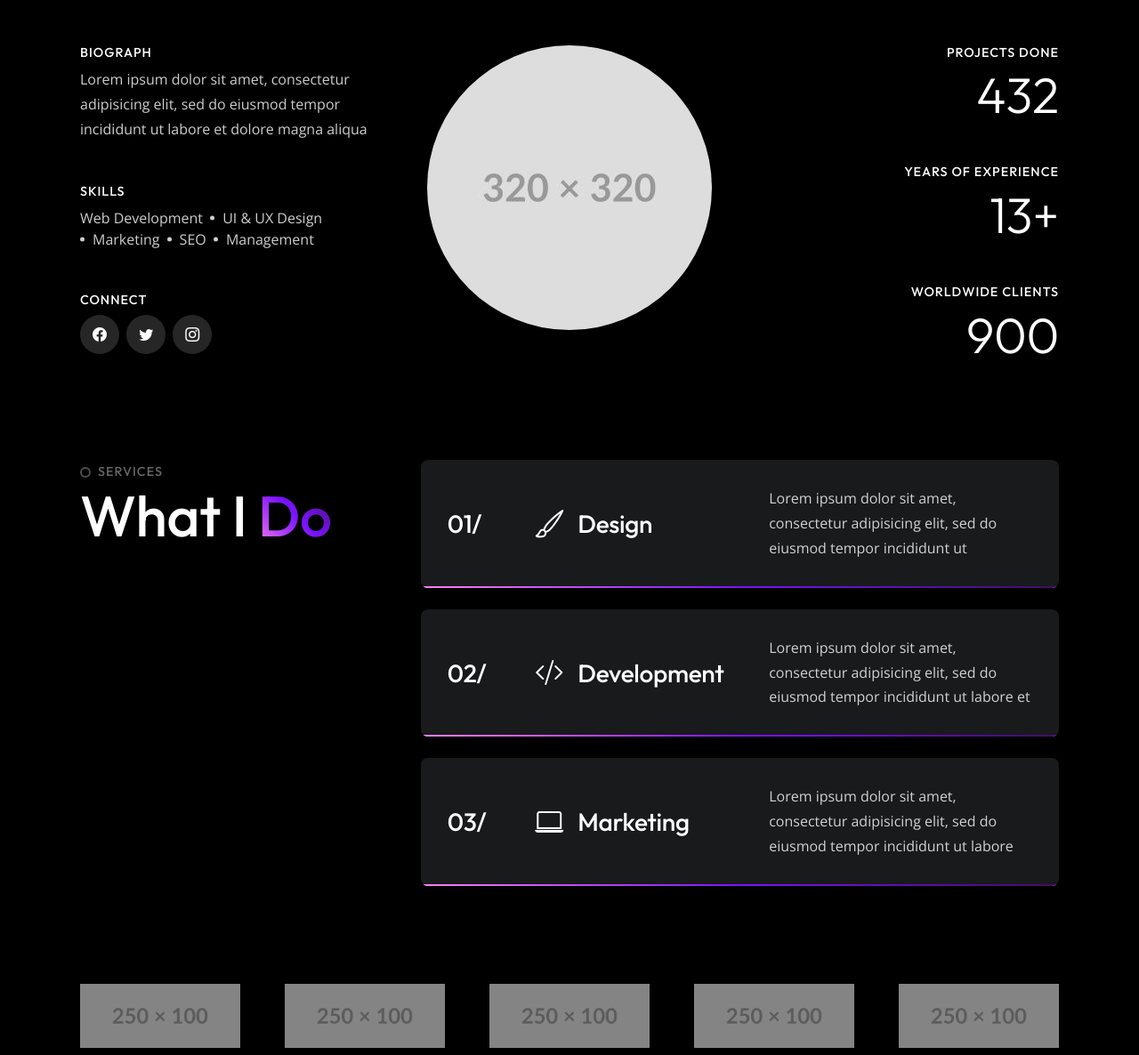
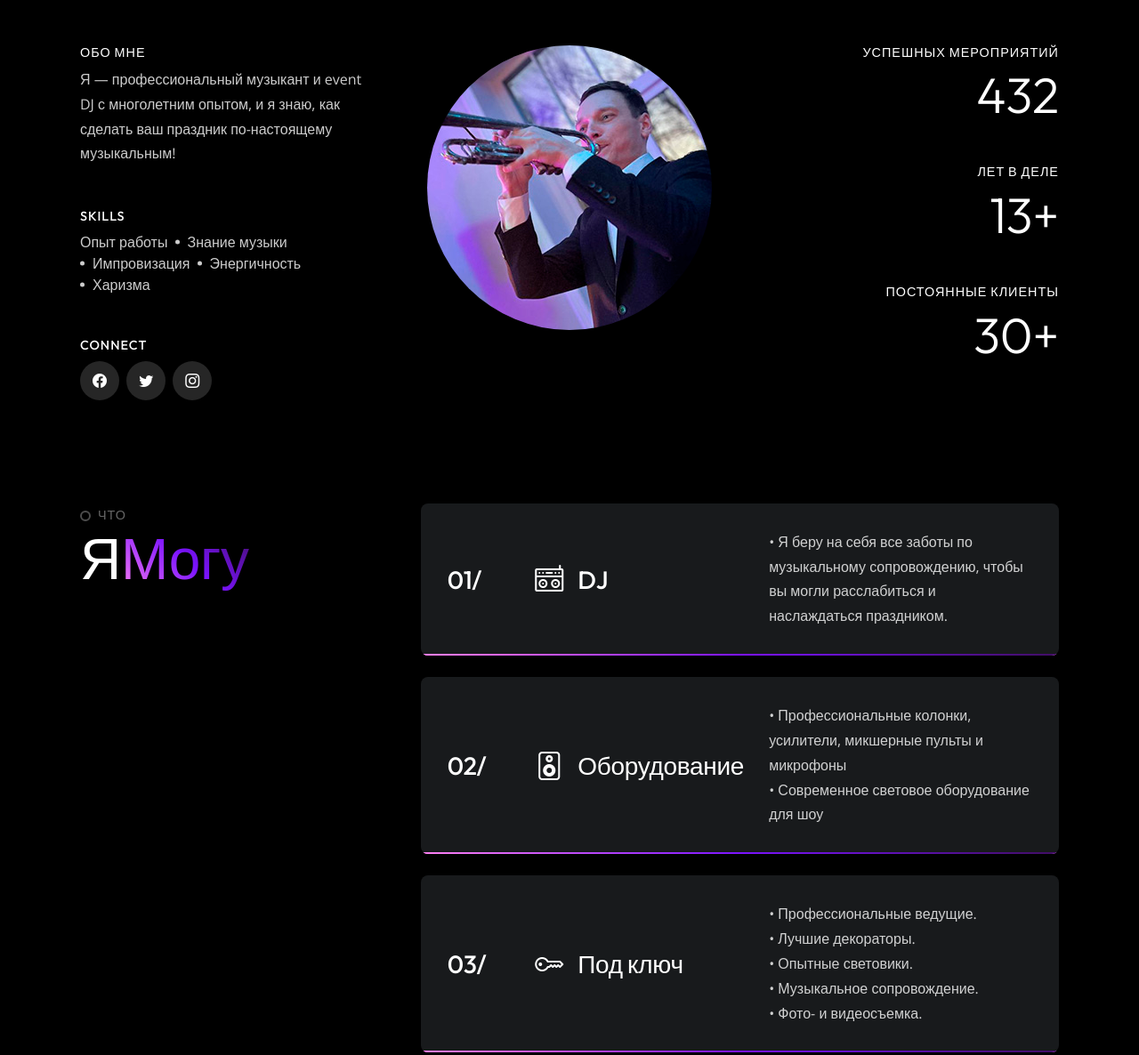
Before and after one commit to SedoyLuka/PashaQP, a website: page index.html in a window 1280 px wide. Shown: the part 363-1549 px from the top of the page at 89% size. Drawn offline with nearby package versions, Linux system fonts and the light colour scheme; some packages are replaced by stand-ins of ours.

Commit message:
2 комит

```diff
--- a/index.html
+++ b/index.html
@@ -5,9 +5,9 @@
 		<meta name="viewport" content="width=device-width, initial-scale=1, shrink-to-fit=no">
 		<meta name="description" content="">
         <meta name="keywords" content="">
-		<title>Mone - Personal Portfolio Template</title>
+		<title>DJ Pasha QP</title>
 		<!-- Favicon -->
-        <link href="assets/images/favicon.png" rel="shortcut icon">
+        <link href="assets/images/favicon.jpg" rel="shortcut icon">
 		<!-- CSS -->
 		<link href="assets/plugins/bootstrap/bootstrap.min.css" rel="stylesheet">
 		<link href="assets/plugins/magnific-popup/magnific-popup.min.css" rel="stylesheet">
@@ -29,16 +29,16 @@
 				<div class="header-wrapper">
 					<!-- Header Logo -->
 					<div class="header-logo">
-						<h2>Mone</h2>
+						<h2>PashaQP</h2>
 					</div>
 					<!-- Header Nav -->
 					<div class="header-nav">
 						<a class="button button-sm button-dot me-2 me-lg-3" href="#contact">
-							<span data-text="Let's Talk">Let's Talk</span>
+							<span data-text="Спросить">Let's Talk</span>
 						</a>
 						<!-- Nav Menu Toggle -->
 						<button id="nav-toggle" class="button button-sm button-dot button-white">
-							<span data-text="Menu">Menu</span>
+							<span data-text="Меню">Menu</span>
 						</button>
 						<!-- Nav Menu Box -->
 						<div class="nav-box">
@@ -47,7 +47,7 @@
 									<a class="nav-link" href="#about"><i class="bi bi-arrow-right"></i>About</a>
 								</li>
 								<li class="nav-item">
-									<a class="nav-link" href="#services"><i class="bi bi-arrow-right"></i>Services</a>
+									<a class="nav-link" href="#services"><i class="bi bi-arrow-right"></i>What I Do</a>
 								</li>
 								<li class="nav-item">
 									<a class="nav-link" href="#portfolio"><i class="bi bi-arrow-right"></i>Portfolio</a>
@@ -79,7 +79,7 @@
 				<div class="container text-center">
 					<div class="row">
 						<div class="col-12">
-							<h1 class="hero-heading display-1 fw-bold mb-0 stroke-text">DJ Pasha Lookin</h1>
+							<h1 class="hero-heading display-1 fw-bold mb-0 stroke-text">DJ Pasha QP</h1>
 						</div>
 					</div><!-- end row -->
 				</div><!-- end container -->
@@ -92,25 +92,24 @@
 					<div class="col-12 col-lg-4 order-lg-2 text-center">
 						<!-- Hero Avatar -->
 						<div class="hero-avatar">
-							<img src="assets/images/hero-avatar.jpg" alt="">
+							<img src="assets/images/heroavatar.jpg" alt="">
 						</div>
 						<!-- end Hero Avatar -->
 					</div>
 					<div class="col-12 col-lg-4 order-lg-1">
 						<div class="row g-4 g-lg-5">
 							<div class="col-12 col-md-4 col-lg-12">
-								<h6 class="sm-heading">Biograph</h6>
-								<p>Lorem ipsum dolor sit amet, consectetur adipisicing elit, sed do eiusmod
-								tempor incididunt ut labore et dolore magna aliqua</p>
+								<h6 class="sm-heading">Обо мне</h6>
+								<p>Я — профессиональный музыкант и event DJ с многолетним опытом, и я знаю, как сделать ваш праздник по-настоящему музыкальным!</p>
 							</div>
 							<div class="col-6 col-md-4 col-lg-12">
 								<h6 class="sm-heading">Skills</h6>
 								<ul class="list-inline-dot">
-									<li>Web Development</li>
-									<li>UI & UX Design</li>
-									<li>Marketing</li>
-									<li>SEO</li>
-									<li>Management</li>
+									<li>Опыт работы</li>
+									<li>Знание музыки</li>
+									<li>Импровизация</li>
+									<li>Энергичность</li>
+									<li>Харизма</li>
 								</ul>
 							</div>
 							<div class="col-6 col-md-4 col-lg-12">
@@ -141,16 +140,16 @@
 					<div class="col-12 col-md-12 col-lg-4 order-lg-3 text-lg-end">
 						<div class="row g-4 g-lg-5">
 							<div class="col-4 col-lg-12">
-								<h6 class="sm-heading">Projects Done</h6>
+								<h6 class="sm-heading">Успешных мероприятий</h6>
 								<h1 class="fw-light display-4 mb-0 line-height-110">432</h1>
 							</div>
 							<div class="col-4 col-lg-12">
-								<h6 class="sm-heading">Years of Experience</h6>
+								<h6 class="sm-heading">Лет в деле</h6>
 								<h1 class="fw-light display-4 mb-0 line-height-110">13+</h1>
 							</div>
 							<div class="col-4 col-lg-12">
-								<h6 class="sm-heading">Worldwide Clients</h6>
-								<h1 class="fw-light display-4 mb-0 line-height-110">900</h1>
+								<h6 class="sm-heading">Постоянные клиенты</h6>
+								<h1 class="fw-light display-4 mb-0 line-height-110">30+</h1>
 							</div>
 						</div><!-- end row(inner) -->
 					</div>
@@ -163,8 +162,8 @@
 				<div class="container">
 					<div class="row g-4 g-xl-5">
 						<div class="col-12 col-xl-4">
-							<span class="title-heading text-white-04">Services</span>
-							<h1 class="display-3 fw-medium mb-0">What I <span class="text-gradient">Do</span></h1>
+							<span class="title-heading text-white-04">Что</span>
+							<h1 class="display-3 fw-medium mb-0">Я<span class="text-gradient">Могу</span></h1>
 						</div>
 						<div class="col-12 col-xl-8">
 							<div class="row g-4">
@@ -175,12 +174,11 @@
 											<h3>01/</h3>
 										</div>
 										<div class="service-title">
-											<i class="bi bi-brush"></i>
-											<h3>Design</h3>
+											<i class="bi bi-boombox"></i>
+											<h3>DJ</h3>
 										</div>
 										<div class="service-text">
-											<p>Lorem ipsum dolor sit amet, consectetur adipisicing elit, sed do eiusmod
-											tempor incididunt ut</p>
+											<p>&#8226 Я беру на себя все заботы по музыкальному сопровождению, чтобы вы могли расслабиться и наслаждаться праздником.</p>
 										</div>
 									</div>
 								</div>
@@ -191,12 +189,12 @@
 											<h3>02/</h3>
 										</div>
 										<div class="service-title">
-											<i class="bi bi-code-slash"></i>
-											<h3>Development</h3>
+											<i class="bi bi-speaker"></i>
+											<h3>Оборудование</h3>
 										</div>
 										<div class="service-text">
-											<p>Lorem ipsum dolor sit amet, consectetur adipisicing elit, sed do eiusmod
-											tempor incididunt ut labore et</p>
+											<p>&#8226 Профессиональные колонки, усилители, микшерные пульты и микрофоны<br>
+												&#8226 Современное световое оборудование для шоу</p>
 										</div>
 									</div>
 								</div>
@@ -207,12 +205,15 @@
 											<h3>03/</h3>
 										</div>
 										<div class="service-title">
-											<i class="bi bi-laptop"></i>
-											<h3>Marketing</h3>
+											<i class="bi bi-key"></i>
+											<h3>Под ключ</h3>
 										</div>
 										<div class="service-text">
-											<p>Lorem ipsum dolor sit amet, consectetur adipisicing elit, sed do eiusmod
-											tempor incididunt ut labore</p>
+											<p>&#8226 Профессиональные ведущие.<br>
+												&#8226 Лучшие декораторы.<br>
+												&#8226 Опытные световики.<br>
+												&#8226 Музыкальное сопровождение.<br>
+												&#8226 Фото- и видеосъемка.</p>
 										</div>
 									</div>
 								</div>
@@ -696,18 +697,18 @@
 				<div class="container">
 					<div class="row g-4 g-xl-5">
 						<div class="col-12 col-xl-4">
-							<span class="title-heading text-white-04">Contact</span>
+							<span class="title-heading text-white-04">Контакты</span>
 							<h1 class="display-3 fw-medium mb-0">Let's <span class="text-gradient">Talk</span></h1>
 						</div>
 						<div class="col-12 col-xl-8">
 							<div class="row g-4 g-lg-5">
 								<div class="col-12 col-md-6">
 									<h6 class="sm-heading">Email:</h6>
-									<h3 class="mb-0">contact@flatheme.net</h3>
+									<h3 class="mb-0">lukasedoy@gmail.com</h3>
 								</div>
 								<div class="col-12 col-md-6">
-									<h6 class="sm-heading">Call:</h6>
-									<h3 class="mb-0">+123 456 7890</h3>
+									<h6 class="sm-heading">Тел:</h6>
+									<h3 class="mb-0">+7 999 800 66 12</h3>
 								</div>
 							</div><!-- end row(inner) -->
 							<!-- Contact Form -->
@@ -746,7 +747,7 @@
 
 		<!-- Footer -->
 		<div class="py-4 py-lg-5 text-center">
-			<p>&copy; 2023 FlaTheme, All Rights Reserved.</p>
+			<p>&copy; 2023 DJ PashaQP, Audio-area.ru.</p>
 		</div>
 		<!-- end Footer -->
 
```
Also changed, not shown: assets/images/favicon.jpg (added), assets/images/hero-avatar.jpg (deleted), assets/images/heroavatar.jpg (added).
